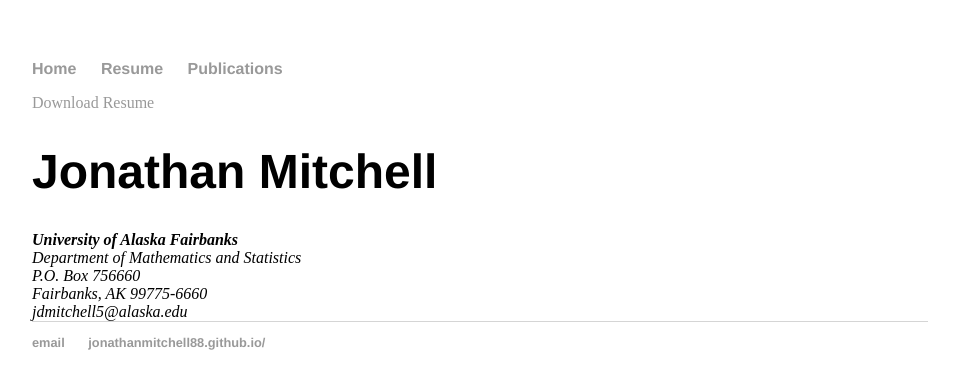
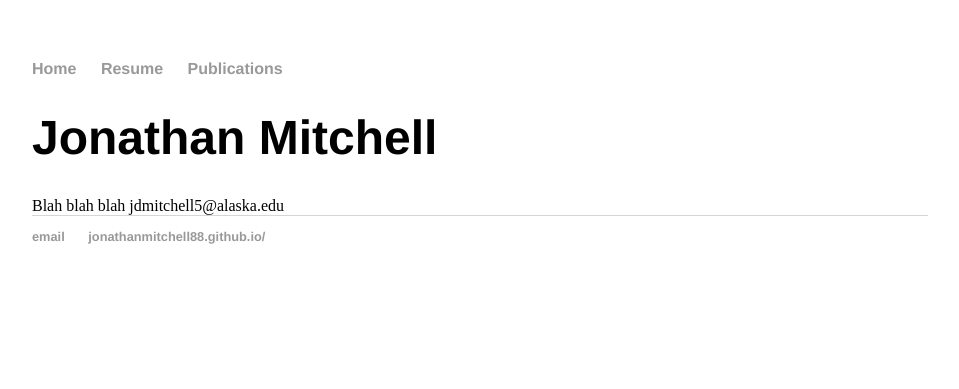
Before and after one commit to jonathanmitchell88/jonathanmitchell88.github.io, a Jekyll site: the page built from publications/index.html, in a window 1280 px wide. Shown: the top 389 px of the page, without its empty margins (160-1119 px from the left). Built offline with Jekyll 4.4.1, drawn with Linux system fonts in a browser that asks for light colours.

Commit message:
Update index.html

```diff
--- a/publications/index.html
+++ b/publications/index.html
@@ -4,13 +4,8 @@ title: Publications of Jonathan Mitchell
 ---
 
 	<div class="cv">
-		<a href="https://arxiv.org/abs/1606.07160" class="download" title="Download Resume as PDF">Download Resume</a>
 					<h1>Jonathan Mitchell</h1>
-					<address>
-					<strong>University of Alaska Fairbanks</strong><br>
-					Department of Mathematics and Statistics<br>
-					P.O. Box 756660<br>
-					Fairbanks, AK 99775-6660<br>
+					Blah blah blah
 					<span class="obfuscate">jdmitchell5@alaska.edu</span>
 					</address>
 	</div>
```
